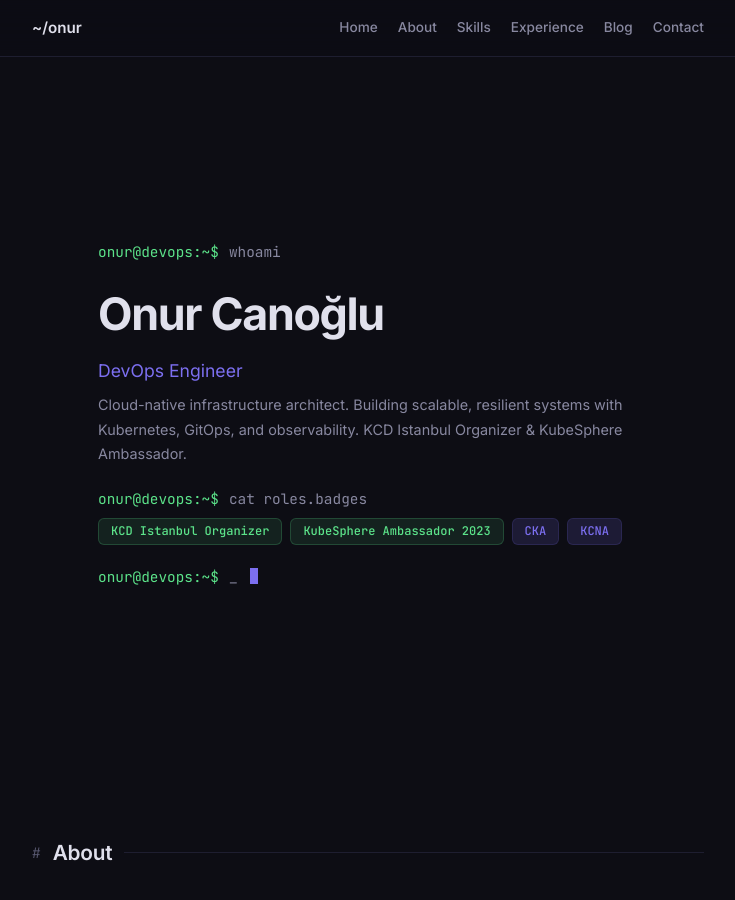
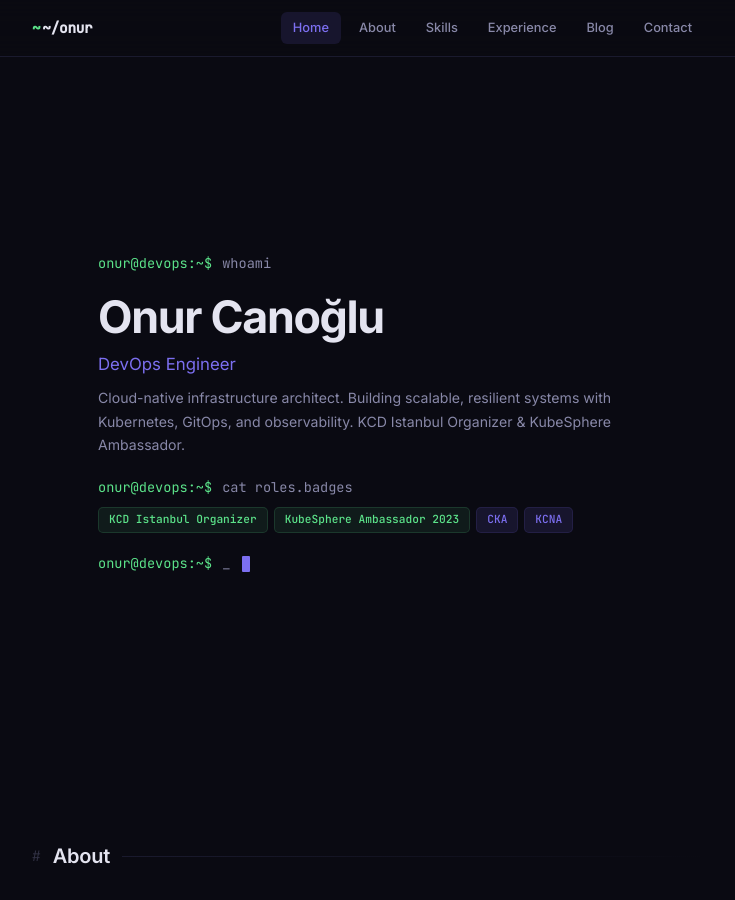
Before and after one commit to canogluonur/canogluonur.github.io, a Jekyll site: the page built from index.html, in a window 1280 px wide and 900 px high. Shown: the whole window, without its empty margins (272-1007 px from the left). Built offline with Jekyll 4.4.1, drawn with Linux system fonts in a browser that asks for light colours.

Commit message:
UI improvements: active nav, scroll tracking, refined design

```diff
--- a/assets/css/style.css
+++ b/assets/css/style.css
@@ -5,29 +5,32 @@
 }
 
 :root {
-  --bg: #0d0d14;
-  --bg-card: #14141f;
-  --bg-hover: #1c1c2e;
-  --text: #e0e0ec;
-  --text-dim: #8888a0;
-  --text-muted: #5a5a72;
+  --bg: #0a0a12;
+  --bg-card: #12121e;
+  --bg-hover: #1a1a2e;
+  --text: #e4e4f0;
+  --text-dim: #8888a8;
+  --text-muted: #5a5a78;
   --accent: #7c6ff0;
-  --accent-glow: rgba(124, 111, 240, 0.15);
+  --accent-hover: #9a8ff5;
+  --accent-glow: rgba(124, 111, 240, 0.12);
+  --accent-glow-strong: rgba(124, 111, 240, 0.25);
   --green: #5ce38a;
-  --border: #1e1e30;
+  --border: #1a1a2e;
   --radius: 10px;
   --font: 'Inter', -apple-system, BlinkMacSystemFont, sans-serif;
   --mono: 'JetBrains Mono', 'Fira Code', monospace;
   --max-w: 720px;
 }
 
-html { scroll-behavior: smooth; }
+html { scroll-behavior: smooth; scroll-padding-top: 64px; }
 
 body {
   font-family: var(--font);
   background: var(--bg);
   color: var(--text);
   line-height: 1.6;
+  -webkit-font-smoothing: antialiased;
 }
 
 .container {
@@ -41,8 +44,9 @@ header {
   position: fixed;
   top: 0; left: 0; right: 0;
   z-index: 100;
-  background: rgba(13, 13, 20, 0.85);
-  backdrop-filter: blur(14px);
+  background: rgba(10, 10, 18, 0.8);
+  backdrop-filter: blur(16px) saturate(1.2);
+  -webkit-backdrop-filter: blur(16px) saturate(1.2);
   border-bottom: 1px solid var(--border);
 }
 
@@ -55,21 +59,40 @@ header .container {
 
 header .logo {
   font-weight: 600;
-  font-size: 0.95rem;
+  font-size: 0.9rem;
   color: var(--text);
   text-decoration: none;
+  font-family: var(--mono);
+  letter-spacing: -0.02em;
 }
 
-nav { display: flex; gap: 20px; }
+header .logo::before {
+  content: '~';
+  color: var(--green);
+  margin-right: 2px;
+}
+
+nav { display: flex; gap: 6px; }
 
 nav a {
   color: var(--text-dim);
   text-decoration: none;
-  font-size: 0.85rem;
+  font-size: 0.8rem;
   font-weight: 500;
-  transition: color .2s;
+  padding: 6px 12px;
+  border-radius: 6px;
+  transition: all .2s;
 }
-nav a:hover { color: var(--accent); }
+
+nav a:hover {
+  color: var(--text);
+  background: var(--accent-glow);
+}
+
+nav a.active {
+  color: var(--accent);
+  background: var(--accent-glow);
+}
 
 .menu-toggle {
   display: none;
@@ -78,6 +101,7 @@ nav a:hover { color: var(--accent); }
   color: var(--text);
   font-size: 1.4rem;
   cursor: pointer;
+  padding: 4px;
 }
 
 /* Main */
@@ -100,7 +124,7 @@ main { padding-top: 56px; }
   display: flex;
   align-items: center;
   gap: 10px;
-  font-size: 0.9rem;
+  font-size: 0.85rem;
   color: var(--text-dim);
   margin-bottom: 4px;
 }
@@ -118,6 +142,7 @@ main { padding-top: 56px; }
   animation: blink 1s step-end infinite;
   vertical-align: middle;
   margin-left: 2px;
+  border-radius: 1px;
 }
 
 @keyframes blink {
@@ -131,17 +156,18 @@ main { padding-top: 56px; }
   margin: 16px 0 6px;
   letter-spacing: -0.03em;
   font-family: var(--font);
+  line-height: 1.2;
 }
 
 .terminal-title {
-  font-size: 1.1rem;
+  font-size: 1.05rem;
   color: var(--accent);
   margin-bottom: 8px;
   font-family: var(--font);
 }
 
 .terminal-desc {
-  font-size: 0.9rem;
+  font-size: 0.88rem;
   color: var(--text-dim);
   max-width: 540px;
   line-height: 1.7;
@@ -152,31 +178,31 @@ main { padding-top: 56px; }
 /* Badges */
 .badges {
   display: flex;
-  gap: 8px;
+  gap: 6px;
   flex-wrap: wrap;
   margin-top: 8px;
 }
 
 .badge {
-  padding: 3px 12px;
-  border-radius: 6px;
-  font-size: 0.75rem;
+  padding: 3px 10px;
+  border-radius: 5px;
+  font-size: 0.7rem;
   font-weight: 500;
   background: var(--accent-glow);
   color: var(--accent);
-  border: 1px solid rgba(124, 111, 240, 0.15);
+  border: 1px solid rgba(124, 111, 240, 0.12);
   font-family: var(--mono);
 }
 
 .badge.green {
-  background: rgba(92, 227, 138, 0.1);
+  background: rgba(92, 227, 138, 0.08);
   color: var(--green);
-  border-color: rgba(92, 227, 138, 0.2);
+  border-color: rgba(92, 227, 138, 0.15);
 }
 
 /* Sections */
 .section {
-  padding: 60px 0;
+  padding: 64px 0;
 }
 
 .section-header {
@@ -190,18 +216,20 @@ main { padding-top: 56px; }
   color: var(--text-muted);
   font-family: var(--mono);
   font-size: 0.9rem;
+  opacity: 0.5;
 }
 
 .section-header h2 {
-  font-size: 1.3rem;
+  font-size: 1.25rem;
   font-weight: 600;
   letter-spacing: -0.01em;
+  white-space: nowrap;
 }
 
 .section-header .line {
   flex: 1;
   height: 1px;
-  background: var(--border);
+  background: linear-gradient(to right, var(--border), transparent);
 }
 
 /* Timeline */
@@ -217,8 +245,9 @@ main { padding-top: 56px; }
   height: 10px;
   border-radius: 50%;
   background: var(--accent);
-  margin-top: 6px;
+  margin-top: 7px;
   position: relative;
+  box-shadow: 0 0 6px var(--accent-glow-strong);
 }
 
 .timeline-item:not(:last-child) .timeline-dot::after {
@@ -252,40 +281,43 @@ main { padding-top: 56px; }
 .timeline-content p {
   color: var(--text-dim);
   font-size: 0.88rem;
+  max-width: 580px;
 }
 
 /* Skills */
 .skills-grid {
   display: grid;
-  grid-template-columns: repeat(auto-fill, minmax(100px, 1fr));
-  gap: 10px;
+  grid-template-columns: repeat(auto-fill, minmax(95px, 1fr));
+  gap: 8px;
 }
 
 .skill-card {
   background: var(--bg-card);
   border: 1px solid var(--border);
   border-radius: var(--radius);
-  padding: 14px 10px;
+  padding: 14px 8px;
   text-align: center;
-  transition: all .2s;
+  transition: all .25s ease;
+  cursor: default;
 }
 
 .skill-card:hover {
   border-color: var(--accent);
   background: var(--bg-hover);
-  transform: translateY(-2px);
+  transform: translateY(-3px);
+  box-shadow: 0 4px 16px rgba(0,0,0,0.3);
 }
 
 .skill-card img {
-  width: 28px;
-  height: 28px;
+  width: 26px;
+  height: 26px;
   object-fit: contain;
   margin-bottom: 6px;
 }
 
 .skill-card span {
   display: block;
-  font-size: 0.7rem;
+  font-size: 0.68rem;
   color: var(--text-dim);
   font-weight: 500;
 }
@@ -304,7 +336,7 @@ main { padding-top: 56px; }
 
 .certs { display: flex; gap: 20px; flex-wrap: wrap; margin-top: 16px; }
 .cert { text-align: center; }
-.cert img { width: 48px; height: 48px; object-fit: contain; margin-bottom: 4px; }
+.cert img { width: 48px; height: 48px; object-fit: contain; margin-bottom: 4px; opacity: 0.9; }
 .cert span { font-size: 0.75rem; color: var(--text-dim); font-weight: 500; }
 
 /* Blog */
@@ -318,13 +350,14 @@ main { padding-top: 56px; }
 .blog-item a {
   color: var(--text);
   text-decoration: none;
-  font-size: 1.05rem;
+  font-size: 1rem;
   font-weight: 600;
   transition: color .2s;
+  line-height: 1.4;
 }
 .blog-item a:hover { color: var(--accent); }
 .blog-date {
-  font-size: 0.8rem;
+  font-size: 0.78rem;
   color: var(--text-muted);
   font-family: var(--mono);
   margin-top: 4px;
@@ -336,20 +369,22 @@ main { padding-top: 56px; }
 }
 
 /* Post */
-.post { padding: 40px 0; }
+.post { padding: 48px 0; }
+.post-container { max-width: 660px; }
 .post-header { margin-bottom: 32px; }
-.post-header h1 { font-size: 1.8rem; font-weight: 700; letter-spacing: -0.02em; margin-bottom: 8px; }
-.post-meta { display: flex; gap: 10px; color: var(--text-muted); font-size: 0.85rem; font-family: var(--mono); }
+.post-header h1 { font-size: 1.7rem; font-weight: 700; letter-spacing: -0.02em; margin-bottom: 8px; line-height: 1.3; }
+.post-meta { display: flex; gap: 10px; color: var(--text-muted); font-size: 0.8rem; font-family: var(--mono); flex-wrap: wrap; }
 .post-tags { display: flex; gap: 6px; }
 .tag {
-  padding: 2px 8px; border-radius: 4px; font-size: 0.7rem;
+  padding: 2px 8px; border-radius: 4px; font-size: 0.68rem;
   background: var(--accent-glow); color: var(--accent); font-family: var(--mono);
 }
-.post-content { color: var(--text-dim); font-size: 0.95rem; line-height: 1.8; }
+.post-content { color: var(--text-dim); font-size: 0.93rem; line-height: 1.8; }
 .post-content h1, .post-content h2, .post-content h3 { color: var(--text); margin-top: 28px; margin-bottom: 10px; }
-.post-content h2 { font-size: 1.3rem; }
+.post-content h2 { font-size: 1.25rem; }
 .post-content p { margin-bottom: 14px; }
-.post-content a { color: var(--accent); }
+.post-content a { color: var(--accent); transition: color .2s; }
+.post-content a:hover { color: var(--accent-hover); }
 .post-content code {
   font-family: var(--mono); background: var(--bg-card);
   padding: 2px 6px; border-radius: 4px; font-size: 0.85em;
@@ -391,7 +426,7 @@ main { padding-top: 56px; }
   border-radius: var(--radius);
   color: var(--text-dim);
   text-decoration: none;
-  font-size: 0.85rem;
+  font-size: 0.83rem;
   font-weight: 500;
   transition: all .2s;
 }
@@ -399,6 +434,7 @@ main { padding-top: 56px; }
   background: var(--accent-glow);
   border-color: var(--accent);
   color: var(--accent);
+  transform: translateY(-1px);
 }
 .contact-link svg { width: 18px; height: 18px; }
 
@@ -417,25 +453,53 @@ footer {
 }
 .social-links a {
   color: var(--text-muted);
-  transition: color .2s;
+  transition: all .2s;
+  padding: 6px;
+  border-radius: 6px;
 }
-.social-links a:hover { color: var(--accent); }
+.social-links a:hover {
+  color: var(--accent);
+  background: var(--accent-glow);
+}
 
 footer p {
-  font-size: 0.75rem;
+  font-size: 0.73rem;
   color: var(--text-muted);
   font-family: var(--mono);
 }
 
+/* Selection */
+::selection {
+  background: var(--accent-glow-strong);
+  color: var(--text);
+}
+
+/* Scrollbar */
+::-webkit-scrollbar { width: 6px; }
+::-webkit-scrollbar-track { background: var(--bg); }
+::-webkit-scrollbar-thumb { background: var(--border); border-radius: 3px; }
+::-webkit-scrollbar-thumb:hover { background: var(--text-muted); }
+
 /* Responsive */
 @media (max-width: 640px) {
   .terminal-name { font-size: 2rem; }
-  .terminal-line { font-size: 0.8rem; }
+  .terminal { min-height: auto; padding: 48px 0; }
+  .terminal-line { font-size: 0.75rem; gap: 6px; }
+
   nav { display: none; }
-  nav.open { display: flex; flex-direction: column; position: absolute; top: 56px;
-    left: 0; right: 0; background: var(--bg); border-bottom: 1px solid var(--border);
-    padding: 16px 24px; gap: 10px; }
+  nav.open {
+    display: flex; flex-direction: column; position: absolute; top: 56px;
+    left: 0; right: 0; background: rgba(10, 10, 18, 0.98);
+    border-bottom: 1px solid var(--border); padding: 8px 16px; gap: 2px;
+  }
+  nav.open a { padding: 10px 12px; font-size: 0.9rem; }
+
   .menu-toggle { display: block; }
-  .skills-grid { grid-template-columns: repeat(auto-fill, minmax(85px, 1fr)); }
+  .skills-grid { grid-template-columns: repeat(auto-fill, minmax(80px, 1fr)); gap: 6px; }
+  .skill-card { padding: 10px 6px; }
+  .skill-card img { width: 22px; height: 22px; }
   .section { padding: 40px 0; }
+  .section-header h2 { font-size: 1.1rem; }
+  .blog-item a { font-size: 0.9rem; }
+  .contact-link { flex: 1; justify-content: center; }
 }
--- a/assets/js/main.js
+++ b/assets/js/main.js
@@ -1,9 +1,44 @@
 document.addEventListener('DOMContentLoaded', function() {
+  // Mobile menu toggle
   var toggle = document.querySelector('.menu-toggle');
-  var nav = document.querySelector('.nav');
+  var nav = document.querySelector('nav');
   if (toggle && nav) {
     toggle.addEventListener('click', function() {
       nav.classList.toggle('open');
     });
+    document.addEventListener('click', function(e) {
+      if (!toggle.contains(e.target) && !nav.contains(e.target)) {
+        nav.classList.remove('open');
+      }
+    });
+  }
+
+  // Active nav link on scroll
+  var sections = document.querySelectorAll('section[id]');
+  var navLinks = document.querySelectorAll('nav a');
+
+  function updateActiveNav() {
+    var scrollY = window.scrollY + 120;
+    var current = '';
+
+    sections.forEach(function(section) {
+      var top = section.offsetTop;
+      var height = section.offsetHeight;
+      if (scrollY >= top && scrollY < top + height) {
+        current = section.getAttribute('id');
+      }
+    });
+
+    navLinks.forEach(function(link) {
+      link.classList.remove('active');
+      if (link.getAttribute('href') === '/' + (current ? '#' + current : '')) {
+        link.classList.add('active');
+      }
+    });
+  }
+
+  if (sections.length > 0 && navLinks.length > 0) {
+    window.addEventListener('scroll', updateActiveNav);
+    updateActiveNav();
   }
 });
```
